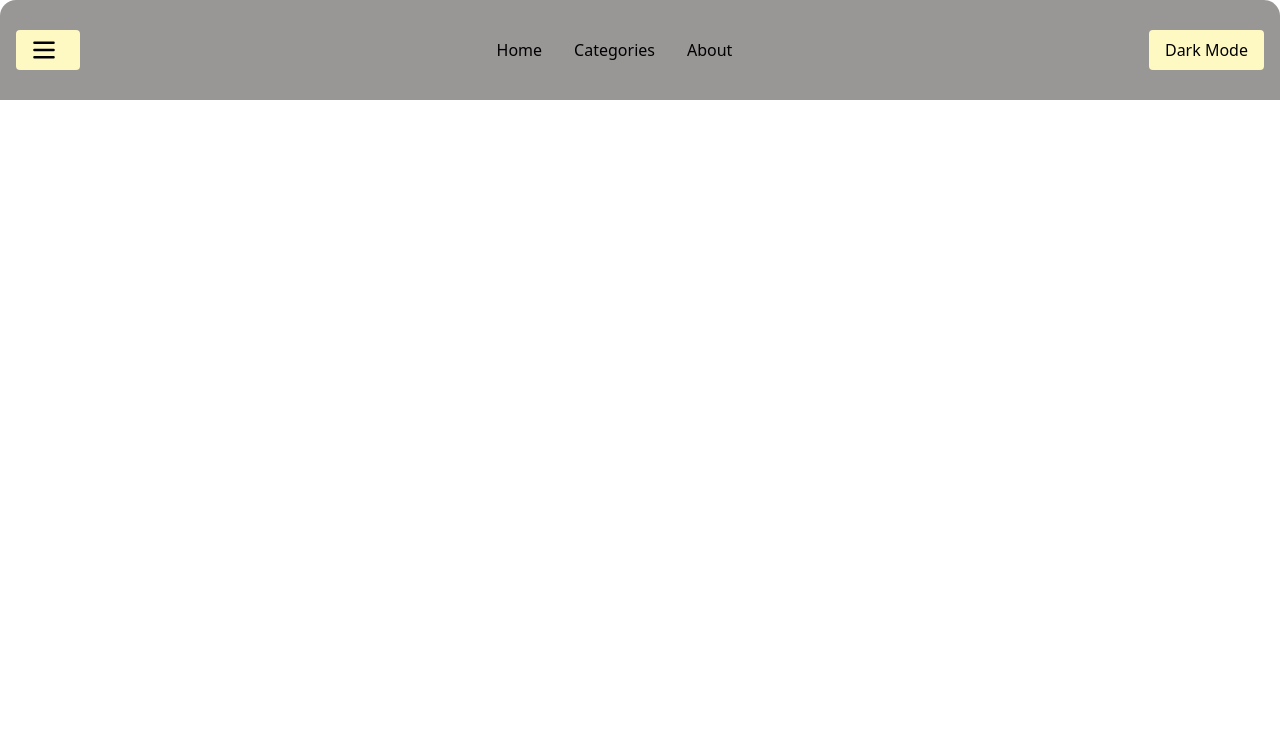
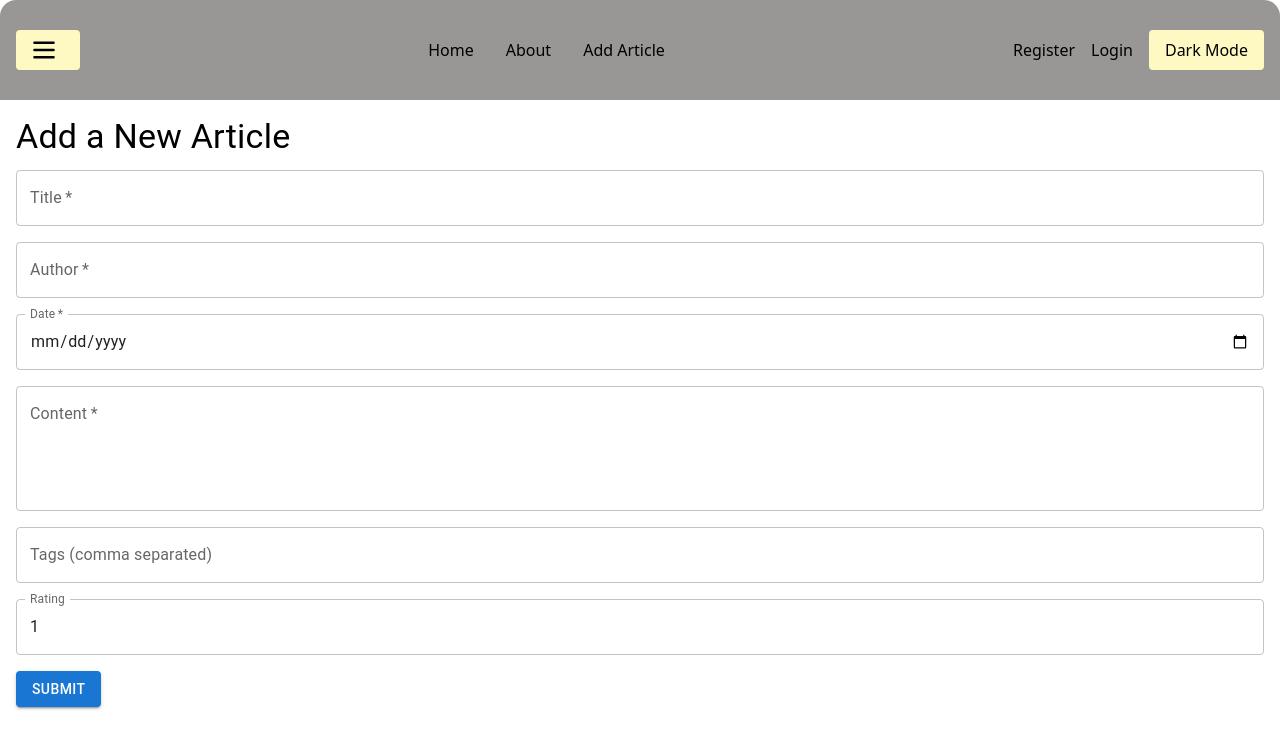
Before and after one commit to James-Hodder/CISE_SPEED, a React (Vite) app in the folder client/: page /InsertPage in a window 1280 px wide. Shown: the top 748 px of the page. Built offline with nearby package versions, Linux system fonts and the light colour scheme.

Commit message:
build: Navlinks

```diff
--- a/client/package.json
+++ b/client/package.json
@@ -11,9 +11,13 @@
     "dev:fullstack": "concurrently \"vite\" \"npm run dev --prefix ../server\""
   },
   "dependencies": {
+    "@emotion/react": "^11.13.3",
+    "@emotion/styled": "^11.13.0",
+    "@mui/material": "^5.16.7",
     "react": "^18.3.1",
     "react-dom": "^18.3.1",
-    "@mui/material": "^5.x.x"
+    "react-router-dom": "^6.26.2",
+    "@mui/icons-material": "^5.16.7"
   },
   "devDependencies": {
     "@eslint/js": "^9.9.0",
--- a/client/src/App.tsx
+++ b/client/src/App.tsx
@@ -1,8 +1,9 @@
-import {Header, CardContainer} from './components';
-import React from 'react';
-import { BrowserRouter as Router, Route, Routes } from 'react-router-dom';
-import { HomePage, AboutPage, ArticleCatagory, StartPage } from './pages';
-
+import Header from "./components/header/Header";
+import React from "react";
+import { BrowserRouter as Router, Route, Routes } from "react-router-dom";
+import { HomePage, AboutPage, StartPage, InsertArticle } from "./pages";
+import RegisterPage from "./pages/login/RegisterPage";
+import LoginPage from "./pages/login/LoginPage";
 
 const App: React.FC = () => {
   return (
@@ -11,12 +12,15 @@ const App: React.FC = () => {
       <Routes>
         <Route path="/" element={<StartPage />} /> {/* Default page */}
         <Route path="/HomePage" element={<HomePage />} />
+        <Route path="/InsertPage" element={<InsertArticle />} />
+        <Route path="/RegisterPage" element={<RegisterPage />} />
+        <Route path="/LoginPage" element={<LoginPage />} />
         {/* <Route path="/ArticleCategories" element={<ArticleCategories />} /> */}
         <Route path="/AboutPage" element={<AboutPage />} />
         {/* <Route path="/DatabasePage" element={<DatabasePage />} /> */}
       </Routes>
     </Router>
   );
-}
+};
 
 export default App;
--- a/client/src/components/header/Header.tsx
+++ b/client/src/components/header/Header.tsx
@@ -1,14 +1,12 @@
 import React, { useState } from "react";
-import './header.css';
-
-
-// import {HomePage, InsertArticle, AboutPage, StartPage, ArticleCatagory} from '../../pages';
+import { Link } from "react-router-dom"; // Import Link
+import "./header.css";
 
 const Header: React.FunctionComponent = () => {
   const [isDropdownOpen, setIsDropdownOpen] = useState(false);
   const [isDarkMode, setIsDarkMode] = useState(false);
 
-  //dark mode and light mode toggle
+  // Dark mode and light mode toggle
   const toggleDropdown = () => {
     setIsDropdownOpen((prev) => !prev);
   };
@@ -17,16 +15,13 @@ const Header: React.FunctionComponent = () => {
     setIsDarkMode((prev) => !prev);
   };
 
-  // body of what we see
+  // Body of what we see
   return (
-
     <header
       className={`header-container flex items-center justify-between p-4 ${
         isDarkMode ? "bg-gray-800 text-white" : "text-black"
       }`}
     >
-
-
       <div className="relative">
         <button
           onClick={toggleDropdown}
@@ -39,48 +34,60 @@ const Header: React.FunctionComponent = () => {
           <img src="/header/menu.svg" alt="Menu" className="w-6 h-6 mr-2" />
         </button>
 
-        {/* drop down is open  */}
+        {/* Dropdown is open */}
         {isDropdownOpen && (
           <div className="absolute left-0 mt-2 w-48 bg-white text-black rounded shadow-lg">
             <ul>
               <li className="px-4 py-2 hover:bg-gray-200 cursor-pointer">
-                Option 1
+                <Link to="/" className="block w-full text-left">
+                  StartPage
+                </Link>
               </li>
               <li className="px-4 py-2 hover:bg-gray-200 cursor-pointer">
-                Option 2
-              </li>
-              <li className="px-4 py-2 hover:bg-gray-200 cursor-pointer">
-                Option 3
+                <Link to="/Settings" className="block w-full text-left">
+                  Settings
+                </Link>
               </li>
             </ul>
           </div>
         )}
       </div>
 
-
-      {/* page names to route to */}
+      {/* Page names to route to */}
       <nav className="flex space-x-8">
-
-        <a
-          href="/"
+        <Link
+          to="/HomePage"
           className={`hover:${isDarkMode ? "text-gray-300" : "text-gray-600"}`}
         >
           Home
-        </a>
-        <a
-          href="/categories"
-          className={`hover:${isDarkMode ? "text-gray-300" : "text-gray-600"}`}
-        >
-          Categories
-        </a>
-        <a
-          href="/about"
+        </Link>
+        <Link
+          to="/about"
           className={`hover:${isDarkMode ? "text-gray-300" : "text-gray-600"}`}
         >
           About
-        </a>
+        </Link>{" "}
+        <Link
+          to="/InsertPage"
+          className={`hover:${isDarkMode ? "text-gray-300" : "text-gray-600"}`}
+        >
+          Add Article
+        </Link>
       </nav>
 
+      <div className="flex items-center space-x-4">
+        <Link
+          to="/RegisterPage"
+          className={`hover:${isDarkMode ? "text-gray-300" : "text-gray-600"}`}
+        >
+          Register
+        </Link>
+        <Link
+          to="/LoginPage"
+          className={`hover:${isDarkMode ? "text-gray-300" : "text-gray-600"}`}
+        >
+          Login
+        </Link>
         <button
           onClick={toggleDarkMode}
           className={`px-4 py-2 rounded ${
@@ -89,13 +96,9 @@ const Header: React.FunctionComponent = () => {
         >
           {isDarkMode ? "Light Mode" : "Dark Mode"}
         </button>
+      </div>
     </header>
-
-    // route logic bellow this will render different pages based on the href
-
-
-
   );
-}
+};
 
 export default Header;
--- a/client/src/components/index.tsx
+++ /dev/null
@@ -1,3 +0,0 @@
-
-export {default as CardContainer} from "./cardContainer/CardContainer";
-export {default as Header} from "./header/Header";
--- a/client/src/pages/article/InsertArticle.tsx
+++ b/client/src/pages/article/InsertArticle.tsx
@@ -1,7 +1,135 @@
-import React from "react";
+import React, { useState } from "react";
+import { TextField, Button, Grid, Typography } from "@mui/material";
 
-const InsertArticle: React.FC = () => {
-    return <h2> this is where we add an article</h2>
+export default function InsertArticle() {
+  const [title, setTitle] = useState("");
+  const [author, setAuthor] = useState("");
+  const [date, setDate] = useState("");
+  const [content, setContent] = useState("");
+  const [tags, setTags] = useState("");
+  const [rating, setRating] = useState(1);
+
+  const handleSubmit = async (e: React.FormEvent<HTMLFormElement>) => {
+    e.preventDefault();
+
+    const articleData = {
+      title,
+      author,
+      date,
+      content,
+      tags: tags.split(",").map((tag) => tag.trim()), // Split tags by comma
+      isApproved: false, // Hidden field, always false
+      rating,
+    };
+
+    try {
+      const response = await fetch("/api/articles", {
+        method: "POST",
+        headers: {
+          "Content-Type": "application/json",
+        },
+        body: JSON.stringify(articleData),
+      });
+
+      if (!response.ok) {
+        throw new Error("Failed to submit article");
+      }
+
+      // Optionally reset the form after submission
+      setTitle("");
+      setAuthor("");
+      setDate("");
+      setContent("");
+      setTags("");
+      setRating(1);
+    } catch (error) {
+      console.error("Error:", error);
+    }
+  };
+
+  return (
+    <div className="p-4">
+      <Typography variant="h4" gutterBottom>
+        Add a New Article
+      </Typography>
+      <form onSubmit={handleSubmit}>
+        <Grid container spacing={2}>
+          <Grid item xs={12}>
+            <TextField
+              label="Title"
+              variant="outlined"
+              fullWidth
+              value={title}
+              onChange={(e) => setTitle(e.target.value)}
+              required
+            />
+          </Grid>
+          <Grid item xs={12}>
+            <TextField
+              label="Author"
+              variant="outlined"
+              fullWidth
+              value={author}
+              onChange={(e) => setAuthor(e.target.value)}
+              required
+            />
+          </Grid>
+          <Grid item xs={12}>
+            <TextField
+              label="Date"
+              variant="outlined"
+              type="date"
+              fullWidth
+              value={date}
+              onChange={(e) => setDate(e.target.value)}
+              InputLabelProps={{
+                shrink: true,
+              }}
+              required
+            />
+          </Grid>
+          <Grid item xs={12}>
+            <TextField
+              label="Content"
+              variant="outlined"
+              fullWidth
+              multiline
+              rows={4}
+              value={content}
+              onChange={(e) => setContent(e.target.value)}
+              required
+            />
+          </Grid>
+          <Grid item xs={12}>
+            <TextField
+              label="Tags (comma separated)"
+              variant="outlined"
+              fullWidth
+              value={tags}
+              onChange={(e) => setTags(e.target.value)}
+            />
+          </Grid>
+          <Grid item xs={12}>
+            <TextField
+              label="Rating"
+              variant="outlined"
+              type="number"
+              fullWidth
+              value={rating}
+              onChange={(e) => setRating(Number(e.target.value))}
+              inputProps={{
+                min: 1,
+                max: 5,
+              }}
+            />
+          </Grid>
+          <Grid item xs={12}>
+            <Button type="submit" variant="contained" color="primary">
+              Submit
+            </Button>
+          </Grid>
+        </Grid>
+      </form>
+    </div>
+  );
 }
-export default InsertArticle;
-//export default function InsertArticle() {}
--- /dev/null
+++ b/client/src/pages/login/LoginPage.tsx
@@ -0,0 +1,65 @@
+import React, { useState } from "react";
+import { TextField, Button, Grid, Typography } from "@mui/material";
+import { Link } from "react-router-dom"; // Import Link
+
+export default function LoginPage() {
+  const [email, setEmail] = useState("");
+  const [password, setPassword] = useState("");
+
+  const handleLogin = async (e: React.FormEvent<HTMLFormElement>) => {
+    e.preventDefault();
+    // Handle login logic here (e.g., API call)
+    console.log("Email:", email);
+    console.log("Password:", password);
+
+    // Reset form fields after login attempt
+    setEmail("");
+    setPassword("");
+  };
+
+  return (
+    <div className="p-4">
+      <Typography variant="h4" gutterBottom>
+        Login
+      </Typography>
+      <form onSubmit={handleLogin}>
+        <Grid container spacing={2}>
+          <Grid item xs={12}>
+            <TextField
+              label="Email"
+              variant="outlined"
+              fullWidth
+              value={email}
+              onChange={(e) => setEmail(e.target.value)}
+              required
+            />
+          </Grid>
+          <Grid item xs={12}>
+            <TextField
+              label="Password"
+              variant="outlined"
+              type="password"
+              fullWidth
+              value={password}
+              onChange={(e) => setPassword(e.target.value)}
+              required
+            />
+          </Grid>
+          <Grid item xs={12}>
+            <Button type="submit" variant="contained" color="primary" fullWidth>
+              Login
+            </Button>
+          </Grid>
+          <Grid item xs={12}>
+            <Typography variant="body2" align="center">
+              Don't have an account?{" "}
+              <Link to="/RegisterPage" style={{ color: "blue" }}>
+                Register
+              </Link>
+            </Typography>
+          </Grid>
+        </Grid>
+      </form>
+    </div>
+  );
+}
--- /dev/null
+++ b/client/src/pages/login/RegisterPage.tsx
@@ -0,0 +1,77 @@
+import React, { useState } from "react";
+import { TextField, Button, Typography, Container, Grid } from "@mui/material";
+
+export default function RegisterPage() {
+  const [email, setEmail] = useState<string>("");
+  const [password, setPassword] = useState<string>("");
+
+  const handleSubmit = async (e: React.FormEvent<HTMLFormElement>) => {
+    e.preventDefault();
+
+    const registrationData = {
+      email,
+      password,
+    };
+
+    // Example: Replace with your API call
+    console.log("Registering user:", registrationData);
+
+    try {
+      const response = await fetch("/api/register", {
+        method: "POST",
+        headers: {
+          "Content-Type": "application/json",
+        },
+        body: JSON.stringify(registrationData),
+      });
+
+      if (!response.ok) {
+        throw new Error("Registration failed");
+      }
+
+      // Optionally reset the form after successful registration
+      setEmail("");
+      setPassword("");
+    } catch (error) {
+      console.error("Error:", error);
+    }
+  };
+
+  return (
+    <Container maxWidth="sm" className="p-4">
+      <Typography variant="h4" gutterBottom>
+        Register
+      </Typography>
+      <form onSubmit={handleSubmit}>
+        <Grid container spacing={2}>
+          <Grid item xs={12}>
+            <TextField
+              label="Email"
+              variant="outlined"
+              fullWidth
+              value={email}
+              onChange={(e) => setEmail(e.target.value)}
+              required
+            />
+          </Grid>
+          <Grid item xs={12}>
+            <TextField
+              label="Password"
+              variant="outlined"
+              type="password"
+              fullWidth
+              value={password}
+              onChange={(e) => setPassword(e.target.value)}
+              required
+            />
+          </Grid>
+          <Grid item xs={12}>
+            <Button type="submit" variant="contained" color="primary" fullWidth>
+              Register
+            </Button>
+          </Grid>
+        </Grid>
+      </form>
+    </Container>
+  );
+}
```
Also changed, not shown: client/src/pages/home/HomePage.tsx (+36 -28 lines), client/src/components/Product.tsx (added), 2 other files (tests, documents, lock files or other folders). Lines whose indentation alone changed are shown as unchanged.
